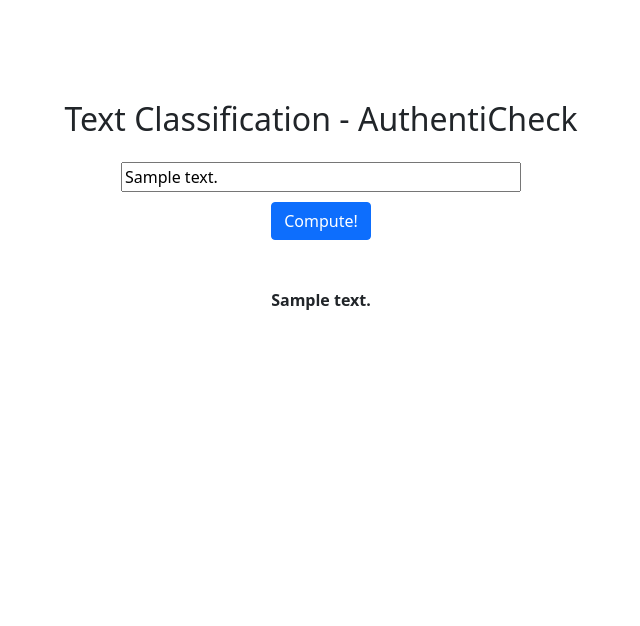
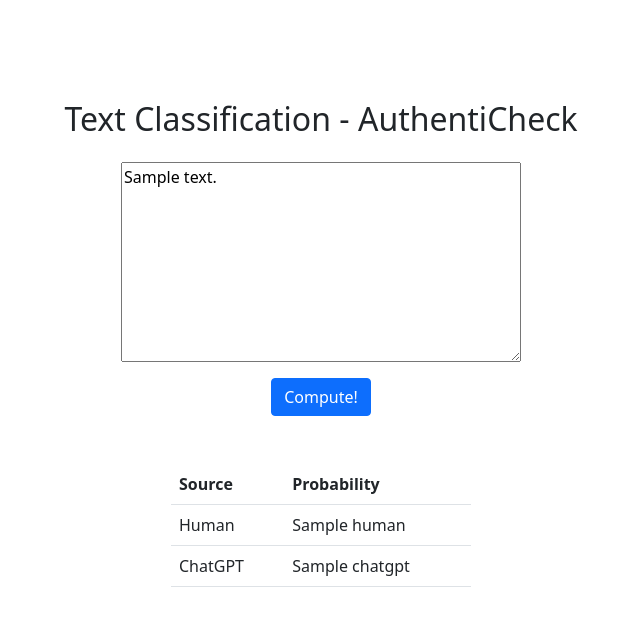
Before and after one commit to afroz-al/AuthentiCheck, a Flask app: template templates/index.html in a window 1280 px wide. Shown: the top 626 px of the page, without its empty margins (319-959 px from the left). Run offline with Flask 2, Linux system fonts and the light colour scheme; the template is opened without the code that fills it: most values are stand-ins (such as "Sample title", 1, 10 or a date in 2020).

Commit message:
more changes

```diff
--- a/app.py
+++ b/app.py
@@ -34,7 +34,7 @@
     text = request.form["text"]
     output = predict(text)
 
-    return render_template('index.html', prediction_text=f'{output}', input_text=text)
+    return render_template('index.html', prediction_text=f'{output}', input_text=text, human=output['Human'], chatgpt=output['ChatGPT'])
 
 
 if __name__ == "__main__":
--- a/templates/index.html
+++ b/templates/index.html
@@ -28,14 +28,14 @@
       <p></p>
       <!-- Inputs for our ML model -->
       <form action="/predict" method="post" style="text-align: center;">
-        <input
+        <textarea
           type="text"
           name="text"
-          style="width: 400px"
+          style="width: 400px;height: 200px;"
           placeholder="Your sentence here"
           required="required"
-          value="{{ input_text}}"
-        />
+        >{{ input_text}}</textarea>
+
       </br>
         <button type="submit" class="btn btn-primary btn-block btn-large" style="margin-top: 10px;">
           Compute!
@@ -44,7 +44,22 @@
 
       <br />
       <br />
-      <b> {{ prediction_text }} </b>
+      {% if human %}
+      <table class="table" style="width:300px">
+        <tr>
+          <th>Source</th>
+          <th>Probability</th>
+        </tr>
+        <tr>
+          <td>Human</td>
+          <td>{{ human}}</td>
+        </tr>
+        <tr>
+          <td>ChatGPT</td>
+          <td>{{ chatgpt}}</td>
+        </tr>
+      </table>
+      {% endif %}
     </div>
   </body>
 </html>
```
